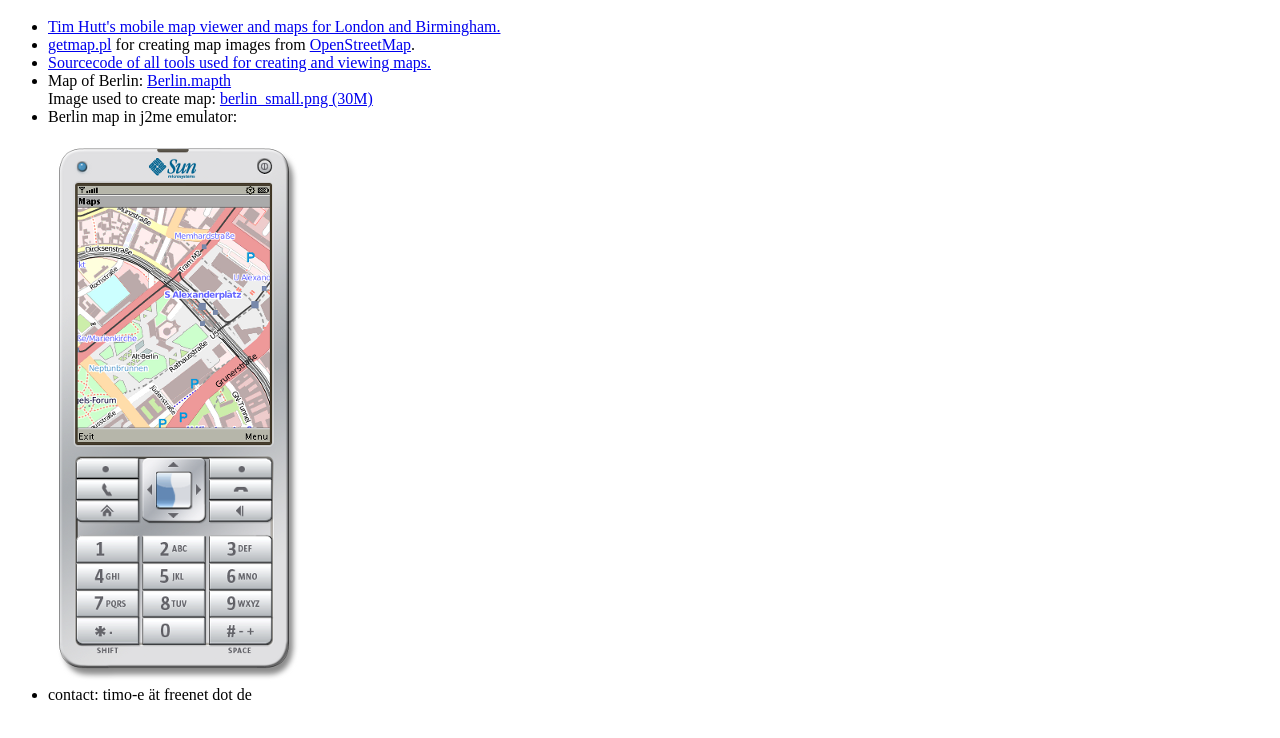
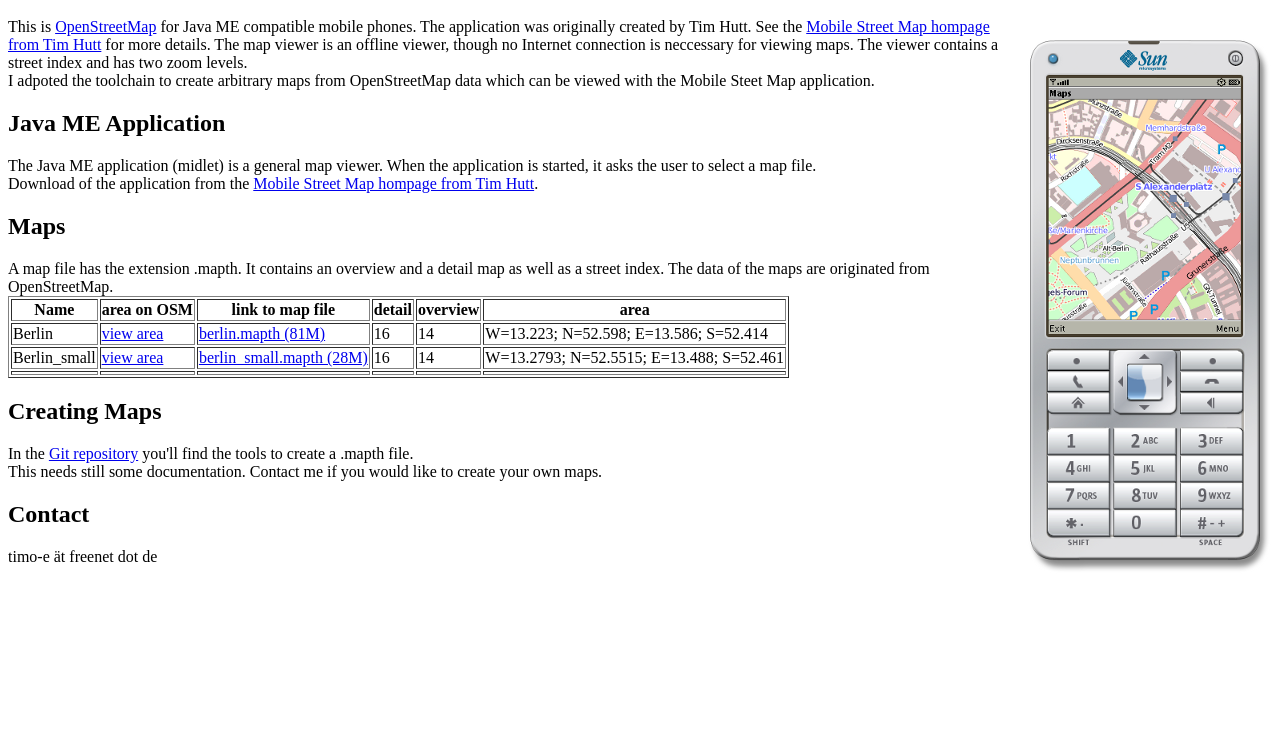
Before and after one commit to tengel/tengel.github.com, a plain HTML site: page index.html in a window 1280 px wide. Shown: the part 48-786 px from the top of the page. Drawn offline with Linux system fonts and the light colour scheme.

Commit message:
update text + maps

```diff
--- a/index.html
+++ b/index.html
@@ -6,42 +6,70 @@
 
 <h1>Java ME Maps</h1>
 
-<ul>
-<li>
-<a href="http://sites.google.com/site/tdhutt/mobile-street-map">
-Tim Hutt's mobile map viewer and maps for London and  Birmingham.
-</a>
-</li>
+<img src="img/emulator.png" align="right" alt="Mobile Street Map application showing a map of Berlin"/>
 
-<li>
-<a href="https://gist.github.com/426114">getmap.pl</a> for creating map images from
-<a href="http://www.openstreetmap.org/">OpenStreetMap</a>.
-</li>
+This is <a href="http://www.openstreetmap.org/">OpenStreetMap</a> for Java ME compatible mobile phones. The application was originally created by Tim Hutt. See the <a href="http://sites.google.com/site/tdhutt/mobile-street-map">Mobile Street Map hompage from Tim Hutt</a> for more details. The map viewer is an offline viewer, though no Internet connection is neccessary for viewing maps. The viewer contains a street index and has two zoom levels.<br>
+I adpoted the toolchain to create arbitrary maps from OpenStreetMap data which can be viewed with the Mobile Steet Map application.
 
-<li>
-<a href="https://github.com/tengel/MobileMaps">Sourcecode of all tools used for creating and viewing maps.</a>
-</li>
 
-<li>
-Map of Berlin: <a href="files/Berlin.mapth">Berlin.mapth</a><br>
-Image used to create map: <a href="img/berlin_small.png">berlin_small.png (30M)</a>
-</li>
+<h2>Java ME Application</h2>
+The Java ME application (midlet) is a general map viewer. When the application is started, it asks the user to select a map file. <br>
 
-<li>
-Berlin map in j2me emulator:<br>
-<img src="img/emulator.png"/>
-</li>
-
-<li>
-contact: timo-e &auml;t freenet dot de
-</ul>
+Download of the application from the <a href="http://sites.google.com/site/tdhutt/mobile-street-map">Mobile Street Map hompage from Tim Hutt</a>.
 
 
 
+<h2>Maps</h2>
+A map file has the extension .mapth. It contains an overview and a detail map as well as a street index. The data of the maps are originated from OpenStreetMap.
+
+<table border="1">
+<tr>
+  <th>Name</th>
+  <th>area on OSM</th>
+  <th>link to map file</th>
+  <th>detail</th>
+  <th>overview</th>
+  <th>area</th>
+</tr>
+
+<tr>
+  <td>Berlin</td>
+  <td><a href="http://www.openstreetmap.org/?minlon=13.223&minlat=52.414&maxlon=13.586&maxlat=52.598&box=yes">view area</a></td>
+  <td><a href="files/berlin.mapth">berlin.mapth (81M)</a></td>
+  <td>16</td>
+  <td>14</td>
+  <td>W=13.223; N=52.598; E=13.586; S=52.414
+</td>
+</tr>
+
+<tr>
+  <td>Berlin_small</td>
+  <td><a href="http://www.openstreetmap.org/?minlon=13.2793&minlat=52.461&maxlon=13.488&maxlat=52.5515&box=yes">view area</a></td>
+  <td><a href="files/berlin_small.mapth">berlin_small.mapth (28M)</td>
+  <td>16</td>
+  <td>14</td>
+  <td>W=13.2793; N=52.5515; E=13.488; S=52.461</td>
+</tr>
+
+<tr>
+  <td></td>
+  <td></td>
+  <td></td>
+  <td></td>
+  <td></td>
+  <td></td>
+</tr>
+
+</table>
 
 
+<h2>Creating Maps</h2>
+In the <a href="https://github.com/tengel/MobileMaps">Git repository</a> you'll find the tools to create a .mapth file.<br>
+This needs still some documentation. Contact me if you would like to create your own maps.
 
 
+<h2>Contact</h2>
+timo-e &auml;t freenet dot de
 
 
 
```
Also changed, not shown: 2 other files.
